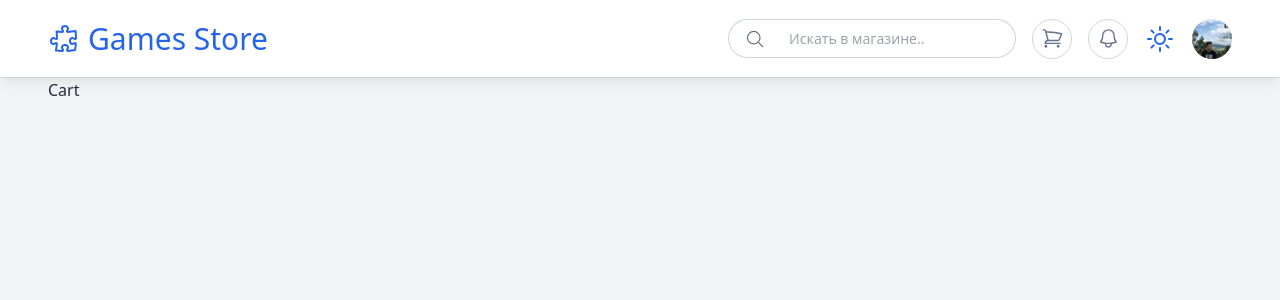
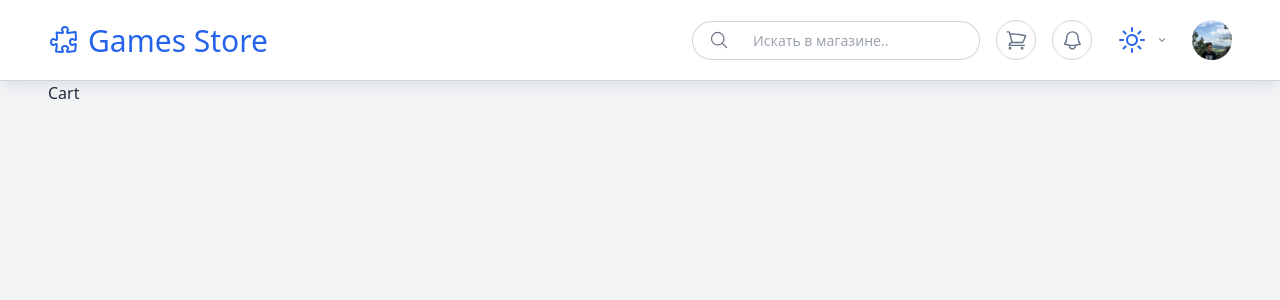
Before and after one commit to Friendly-neighborhood-development/Fnd_games_store, a React (Create React App) app in the folder client/: page /cart in a window 1280 px wide. Shown: the top 300 px of the page. Built offline with nearby package versions, Linux system fonts and the light colour scheme.

Commit message:
theme switcher for small screen

```diff
--- a/client/src/components/Header/Header.tsx
+++ b/client/src/components/Header/Header.tsx
@@ -25,7 +25,6 @@ const Header: FC = memo(() => {
                         <HeaderIcon Icon={ShoppingCartIcon} link={"/cart"}/>
                         <HeaderIcon Icon={BellIcon} link={"/notifications"}/>
                         <ThemeSwitcher/>
-
                         <Link to={"/login"}>
                             <span className={"rounded-full inline-block overflow-hidden h-10 w-10 bg-white" +
                                 " dark:bg-slate-700/50 flex items-center"}>
--- a/client/src/components/ThemeSwitcher.tsx
+++ b/client/src/components/ThemeSwitcher.tsx
@@ -1,5 +1,6 @@
 import React, {FC, memo, useEffect, useState} from 'react';
 import {ComputerDesktopIcon, MoonIcon, SunIcon} from "@heroicons/react/24/outline";
+import {ChevronDownIcon} from "@heroicons/react/20/solid";
 
 const ThemeSwitcher: FC = memo(() => {
     const [modal, setModal] = useState(false)
@@ -30,23 +31,27 @@ const ThemeSwitcher: FC = memo(() => {
         switchTheme(localStorage.theme)
     }, [])
 
-
-
     return (
         <div
-            className={"text-blue-600 cursor-pointer dark:text-sky-500"}
+            className={"text-blue-600 cursor-pointer border lg:border-none border-slate-300 rounded-lg p-2 dark:text-sky-500 dark:border-slate-600"}
             onClick={() => setModal(!modal)}
         >
-            {localStorage.theme === "system"
-                ? window.matchMedia('(prefers-color-scheme: dark)').matches
-                    ? <MoonIcon className={"w-8 h-8 text-slate-300"}/>
-                    : <SunIcon className={"w-8 h-8 text-slate-500"}/>
-                : localStorage.theme === "dark"
-                    ? <MoonIcon className={"w-8 h-8"}/>
-                    : <SunIcon className={"w-8 h-8"}/>
-            }
+            <div className={"flex items-center justify-between space-x-2"}>
+                {localStorage.theme === "system"
+                    ? window.matchMedia('(prefers-color-scheme: dark)').matches
+                        ? <MoonIcon className={"w-6 h-6 lg:w-8 lg:h-8 text-slate-400"}/>
+                        : <SunIcon className={"w-6 h-6 lg:w-8 lg:h-8 text-slate-500"}/>
+                    : localStorage.theme === "dark"
+                        ? <MoonIcon className={"w-6 h-6 lg:w-8 lg:h-8"}/>
+                        : <SunIcon className={"w-6 h-6 lg:w-8 lg:h-8"}/>
+                }
+                <span className={"lg:hidden text-slate-800 capitalize font-semibold dark:text-slate-300"}>
+                    {localStorage.theme}
+                </span>
+                <ChevronDownIcon className={"w-3 h-3 text-slate-500 dark:text-slate-400"}/>
+            </div>
             {modal &&
-                <ul className={"absolute top-full right-0 mt-8 font-semibold text-slate-700 text-sm z-50 w-36 py-1 rounded-lg bg-white overflow-hidden shadow-xl dark:text-slate-300 dark:bg-slate-800"}>
+                <ul className={"absolute top-full right-0 mt-2 lg:mt-8 font-semibold text-slate-700 text-sm z-50 w-36 py-1 rounded-lg bg-white overflow-hidden shadow-xl dark:text-slate-300 dark:bg-slate-800"}>
                     <li
                         className={"flex px-2 py-1 cursor-pointer items-center hover:bg-gray-100 dark:hover:bg-slate-700"}
                         onClick={() => switchTheme("light")}
```
